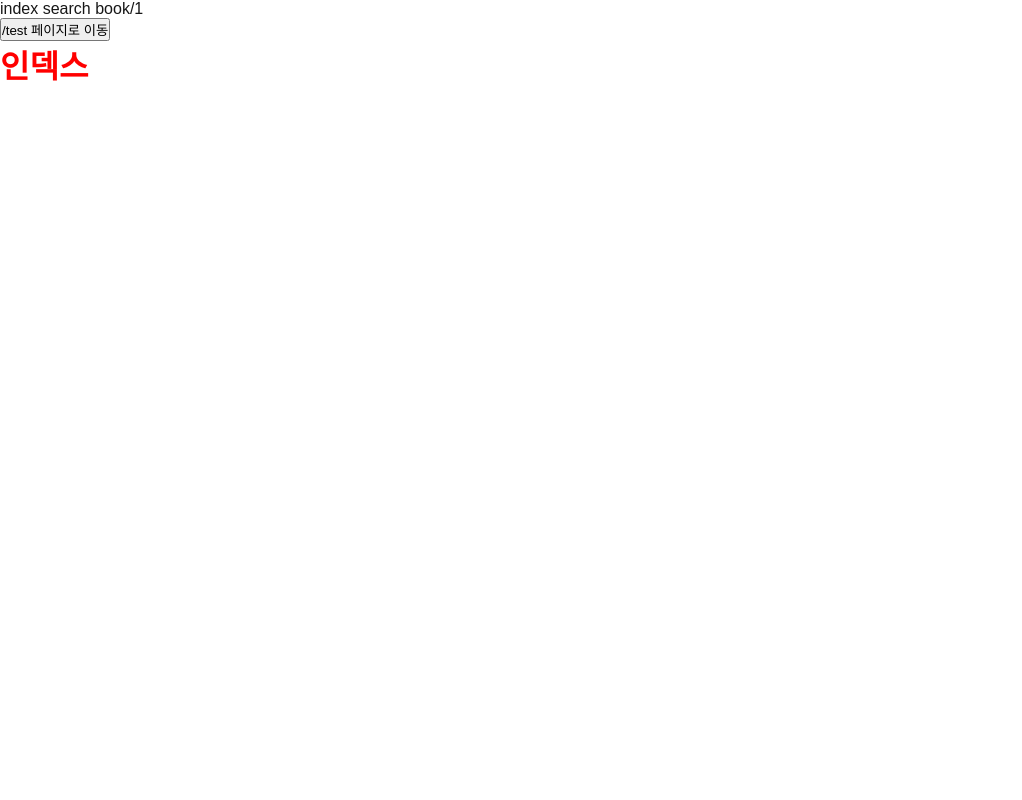
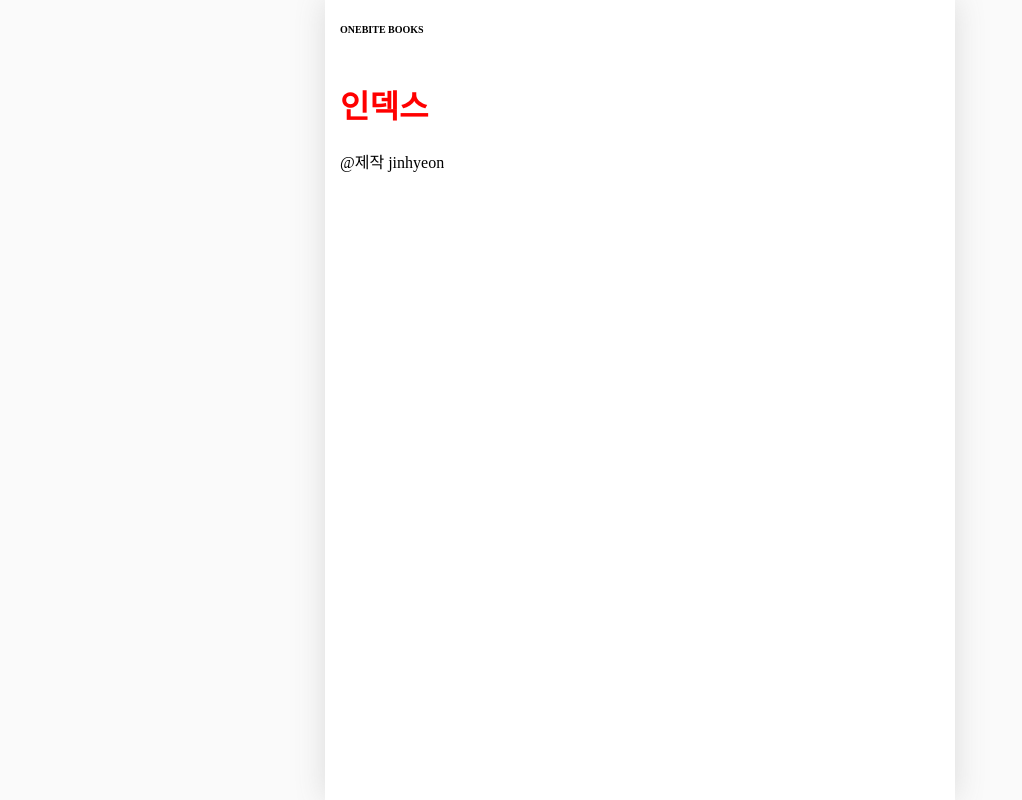
Before and after one commit to rollingball211/next_js, a Next.js app in the folder section2/: page / in a window 1280 px wide. Shown: the whole page, without its empty margins (0-1022 px from the left). Built offline with nearby package versions, Linux system fonts and the light colour scheme.

Commit message:
globalLayout

```diff
--- /dev/null
+++ b/section2/src/components/global-layout.module.css
@@ -0,0 +1,24 @@
+.container {
+    background-color: white;
+    max-width: 600px;
+    min-height: 100vh;
+    margin: 0 auto; /* 화면 가운데 */
+
+
+
+    box-shadow: rgba(100, 100, 100, 0.2) 0px 0px 29px 0px;
+    padding: 0px 15px;
+}
+
+.header {
+    height: 60px;
+    font-weight: bold;
+    font-size : 10px;
+    line-height: 60px; /* height와 맞춤 */
+
+}
+
+.header > a {
+    color : black;
+    text-decoration: none;
+}
--- /dev/null
+++ b/section2/src/components/global-layout.tsx
@@ -0,0 +1,20 @@
+import { ReactNode } from "react";
+import Link from "next/link";
+import style from "./global-layout.module.css";
+export default function GlobalLayout({
+    children,
+}: {
+    children : ReactNode;
+}) {
+  return (
+    <div className={style.container}>
+      <header className={style.header}>
+        <Link href={"/"}> ONEBITE BOOKS</Link>
+      </header>
+      <main>
+        {children}
+      </main>
+      <footer>@제작 jinhyeon</footer>
+    </div>
+    );
+}
--- a/section2/src/pages/_app.tsx
+++ b/section2/src/pages/_app.tsx
@@ -1,35 +1,12 @@
+import GlobalLayout from "@/components/global-layout";
 import "@/styles/globals.css";
 import type { AppProps } from "next/app";
-import Link from "next/link";
-import { useRouter } from "next/router";
-import { useEffect } from "react";
+
 export default function App({ Component, pageProps }: AppProps) {
 
-  const router = useRouter(); //객체
-  const onClickButton = () => {
-    router.push("/test"); // push method 로 이동
-
-    //replace => 뒤로가기 방지하며 페이지 이동
-    //back => 이전 페이지
-  };
-
-  useEffect( () =>{
-    router.prefetch("/test");
-  }, []); //빈 배열이면 mount 되고 한번만 실행
-
   return (
-  <>
-  <header>
-    <Link href={"/"}>index</Link>
-    &nbsp;
-    <Link href={"/search"} prefetch = {false} >search</Link>
-    &nbsp;
-    <Link href={"/book/1"}>book/1</Link>
-    <div>
-      <button onClick={onClickButton} >/test 페이지로 이동</button>
-    </div>
-  </header>
-  <Component {...pageProps} />
-  </>
-  )
+    <GlobalLayout>
+      <Component {...pageProps} />
+    </GlobalLayout>
+  );
 }
--- a/section2/src/styles/globals.css
+++ b/section2/src/styles/globals.css
@@ -1,42 +1,7 @@
-:root {
-  --background: #ffffff;
-  --foreground: #171717;
-}
-
-@media (prefers-color-scheme: dark) {
-  :root {
-    --background: #0a0a0a;
-    --foreground: #ededed;
-  }
-}
-
 html,
 body {
-  max-width: 100vw;
-  overflow-x: hidden;
+  margin: 0px;
+  padding : 0px;
+  background-color: rgb(250, 250, 250);
+
 }
-
-body {
-  color: var(--foreground);
-  background: var(--background);
-  font-family: Arial, Helvetica, sans-serif;
-  -webkit-font-smoothing: antialiased;
-  -moz-osx-font-smoothing: grayscale;
-}
-
-* {
-  box-sizing: border-box;
-  padding: 0;
-  margin: 0;
-}
-
-a {
-  color: inherit;
-  text-decoration: none;
-}
-
-@media (prefers-color-scheme: dark) {
-  html {
-    color-scheme: dark;
-  }
-}
```
